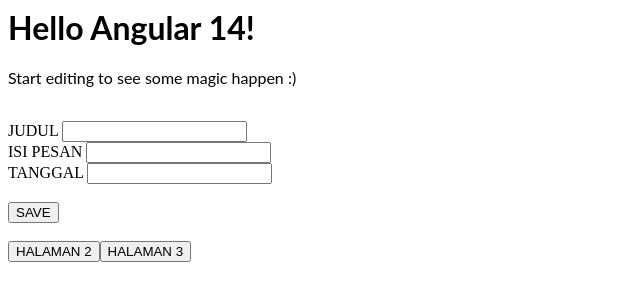
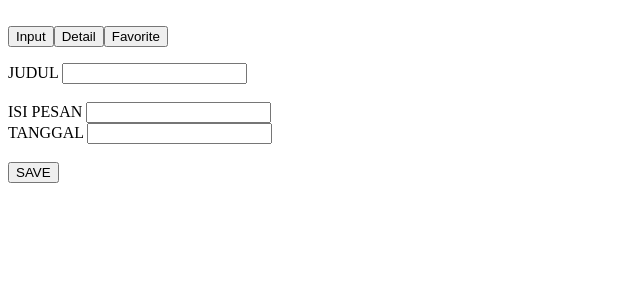
Before and after one commit to tifs73/c14180073-Angular2, an Angular app: page /input in a window 1280 px wide. Before the commit this address led to /. Shown: the top 300 px of the page, without its empty margins (0-640 px from the left). Built offline with nearby package versions, Linux system fonts and the light colour scheme.

Commit message:
6 files modified, 3 added

```diff
--- a/src/app/app.component.html
+++ b/src/app/app.component.html
@@ -1,26 +1,6 @@
-<hello name="{{ name }}"></hello>
-<p>
-  Start editing to see some magic happen :)
-</p>
-
 <br>
-JUDUL
-<input type="text" [(ngModel)]="judul">
-
-<br>
-ISI PESAN
-<input type="text" [(ngModel)]="isi">
-
-<br>
-TANGGAL
-<input type="text" [(ngModel)]="tgl">
-
-<br><br>
-<button (click)="save()">SAVE</button>
-
-<br><br>
-<button (click)="hal2()">HALAMAN 2</button>
-<button (click)="hal3()">HALAMAN 3</button>
-
+<button (click)="hal1()">Input</button>
+<button (click)="hal2()">Detail</button>
+<button (click)="hal3()">Favorite</button>
 
 <router-outlet>
--- a/src/app/app.component.ts
+++ b/src/app/app.component.ts
@@ -1,5 +1,7 @@
+import { global } from '@angular/compiler/src/util';
 import { Component, VERSION } from '@angular/core';
 import { Router } from '@angular/router';
+import { GlobalVarService } from './global-var.service';
 
 @Component({
   selector: 'my-app',
@@ -9,18 +11,11 @@
 export class AppComponent  {
   name = 'Angular ' + VERSION.major;
 
-  constructor(private router: Router) {
+  constructor(private router: Router, public globalvar : GlobalVarService) {
 
   }
-
-  data = new Array(10).fill(0);
-
-  judul: "";
-  isi: "";
-  tgl: "";
-
-  save() {
-
+  hal1() {
+    this.router.navigate(["/input"]);
   }
 
   hal2() {
--- a/src/app/detail/detail.component.html
+++ b/src/app/detail/detail.component.html
@@ -1,3 +1,3 @@
 <p>
-detail works!
+<button (click)="alldetail()">show</button>
 </p>
--- a/src/app/detail/detail.component.ts
+++ b/src/app/detail/detail.component.ts
@@ -1,15 +1,18 @@
-import { Component, OnInit } from '@angular/core';
+import { Component, OnInit } from "@angular/core";
+import { Router } from "@angular/router";
+import { GlobalVarService } from "../global-var.service";
 
 @Component({
-  selector: 'app-detail',
-  templateUrl: './detail.component.html',
-  styleUrls: ['./detail.component.css']
+  selector: "app-detail",
+  templateUrl: "./detail.component.html",
+  styleUrls: ["./detail.component.css"]
 })
 export class DetailComponent implements OnInit {
+  constructor(private router: Router, public globalvar: GlobalVarService) {}
 
-  constructor() { }
+  ngOnInit() {}
 
-  ngOnInit() {
+  alldetail() {
+    this.globalvar.data.pop();
   }
-
 }
--- a/src/app/global-var.service.ts
+++ b/src/app/global-var.service.ts
@@ -2,33 +2,7 @@
 
 @Injectable()
 export class GlobalVarService {
-  private datajudul: String;
-  private dataisi: String;
-  private datatgl: String;
+  public data: any[][];
 
   constructor() {}
-
-  public setJudul(judul: string) {
-    this.datajudul = judul;
-  }
-
-  public getJudul() {
-    return this.datajudul;
-  }
-
-  public setIsi(isi: string) {
-    this.dataisi = isi;
-  }
-
-  public getIsi() {
-    return this.dataisi;
-  }
-
-  public setTgl(tgl: string) {
-    this.datatgl = tgl;
-  }
-
-  public getTgl() {
-    return this.datatgl;
-  }
 }
--- /dev/null
+++ b/src/app/input/input.component.html
@@ -0,0 +1,15 @@
+<p>
+  JUDUL
+  <input type="text" [(ngModel)]="judul">
+
+  <br><br>
+ISI PESAN
+  <input type="text" [(ngModel)]="isi">
+
+  <br>
+TANGGAL
+  <input type="text" [(ngModel)]="tgl">
+
+  <br><br>
+  <button (click)="save()">SAVE</button>
+</p>
--- /dev/null
+++ b/src/app/input/input.component.ts
@@ -0,0 +1,26 @@
+import { Component, OnInit } from "@angular/core";
+import { Router } from "@angular/router";
+import { GlobalVarService } from "../global-var.service";
+
+@Component({
+  selector: "app-input",
+  templateUrl: "./input.component.html",
+  styleUrls: ["./input.component.css"]
+})
+export class InputComponent implements OnInit {
+  constructor(private router: Router, public globalvar: GlobalVarService) {}
+
+  ngOnInit() {}
+
+  judul: "";
+  isi: "";
+  tgl: "";
+
+  save() {
+    var datanote: any[];
+    datanote[0] = this.judul;
+    datanote[1] = this.isi;
+    datanote[2] = this.tgl;
+    this.globalvar.data.push(datanote);
+  }
+}
```
Also changed, not shown: src/app/app.module.ts (+5 -2 lines), src/app/input/input.component.css (added).
